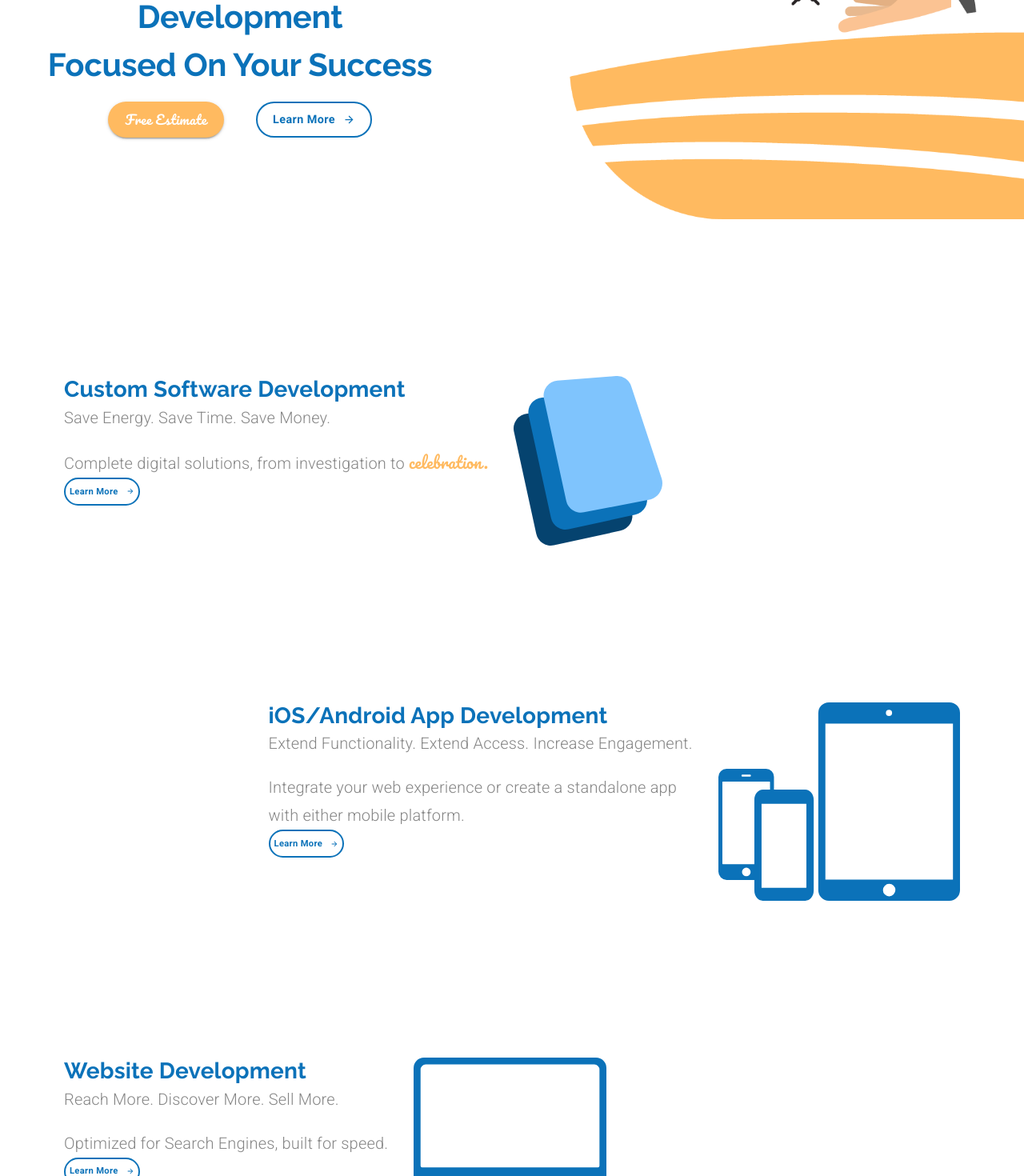
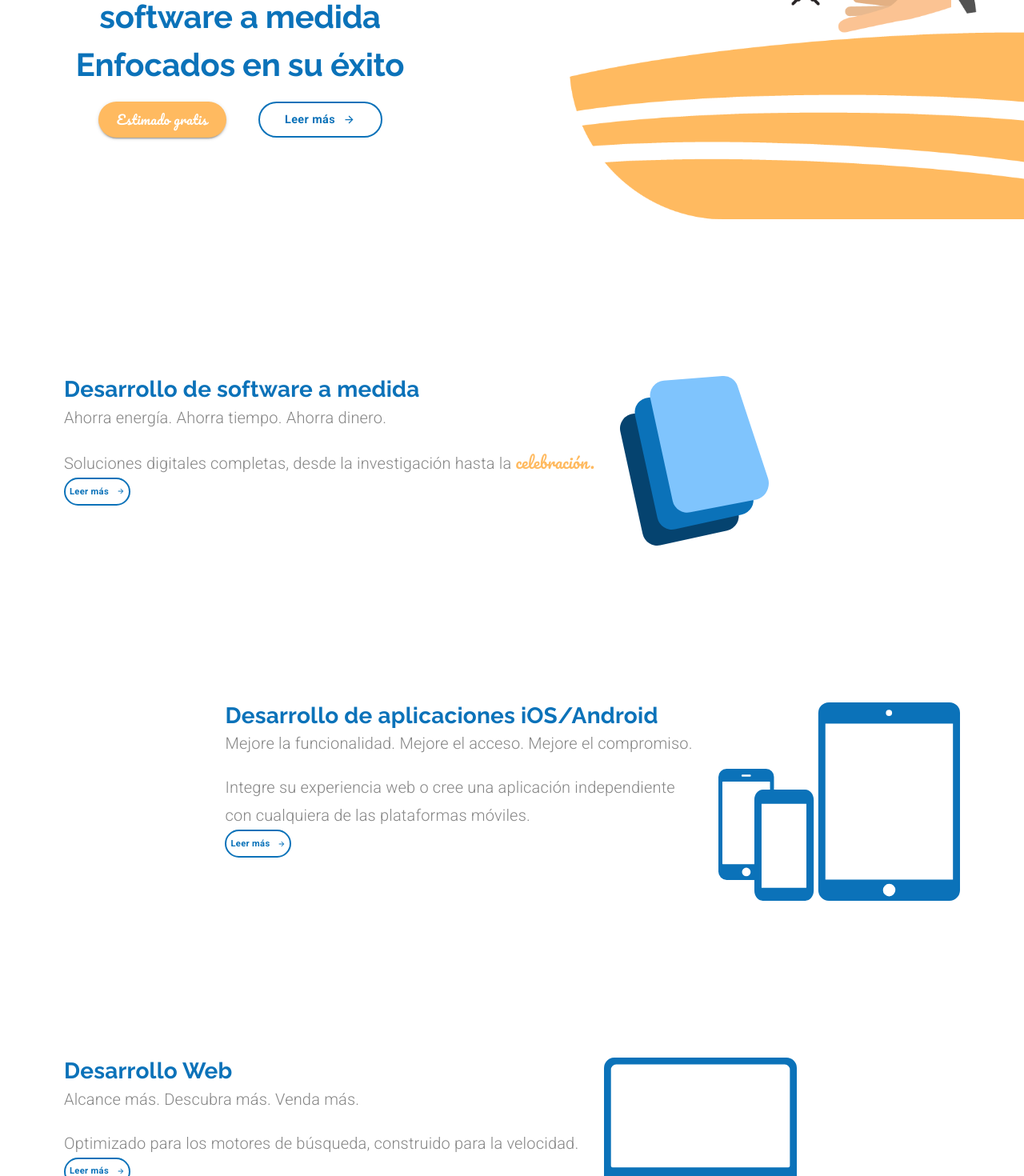
Before and after one commit to JoeContreras/arc-development, a React (Create React App) app: page / in a window 1280 px wide. Shown: the part 320-1790 px from the top of the page at 80% size. Built offline with nearby package versions, Linux system fonts and the light colour scheme.

Commit message:
Landing page translated

```diff
--- a/src/components/LandingPage.js
+++ b/src/components/LandingPage.js
@@ -34,7 +34,7 @@ const useStyles = makeStyles((theme) => ({
     backgroundColor: theme.palette.common.orange,
     borderRadius: 50,
     height: 45,
-    width: 145,
+    width: 160,
     marginRight: 40,
     "&:hover": {
       backgroundColor: theme.palette.secondary.light,
@@ -47,7 +47,7 @@ const useStyles = makeStyles((theme) => ({
     ...theme.typography.learnButton,
     fontSize: "0.9rem",
     height: 45,
-    width: 145,
+    width: 155,
   },
   learnButton: {
     ...theme.typography.learnButton,
@@ -157,9 +157,9 @@ export default function LandingPage(props) {
         <Grid container justify="flex-end" alignItems="center" direction="row">
           <Grid sm item className={classes.heroTextContainer}>
             <Typography variant="h2" align="center">
-              Custom Product & Software Development
+              Desarrollo de productos y software a medida
               <br />
-              Focused On Your Success
+              Enfocados en su éxito
             </Typography>
             <Grid
               container
@@ -174,7 +174,7 @@ export default function LandingPage(props) {
                   variant="contained"
                   onClick={() => props.setValue(5)}
                 >
-                  Free Estimate
+                  Estimado gratis
                 </Button>
               </Grid>
               <Grid item>
@@ -185,7 +185,7 @@ export default function LandingPage(props) {
                   variant="outlined"
                   onClick={() => props.setValue(2)}
                 >
-                  <span style={{ marginRight: 10 }}>Learn More</span>
+                  <span style={{ marginRight: 10 }}>Leer más</span>
                   <ButtonArrow
                     width={15}
                     height={15}
@@ -216,13 +216,15 @@ export default function LandingPage(props) {
               textAlign: matchesSM ? "center" : undefined,
             }}
           >
-            <Typography variant="h4">Custom Software Development</Typography>
+            <Typography variant="h4">
+              Desarrollo de software a medida
+            </Typography>
             <Typography variant="subtitle1" className={classes.subtitle}>
-              Save Energy. Save Time. Save Money.
+              Ahorra energía. Ahorra tiempo. Ahorra dinero.
             </Typography>
             <Typography variant="subtitle1">
-              Complete digital solutions, from investigation to{" "}
-              <span className={classes.specialText}>celebration.</span>
+              Soluciones digitales completas, desde la investigación hasta la{" "}
+              <span className={classes.specialText}>celebración.</span>
             </Typography>
             <Button
               component={Link}
@@ -234,7 +236,7 @@ export default function LandingPage(props) {
                 props.setSelectedIndex(1);
               }}
             >
-              <span style={{ marginRight: 10 }}>Learn More</span>
+              <span style={{ marginRight: 10 }}>Leer más</span>
               <ButtonArrow
                 width={10}
                 height={10}
@@ -266,13 +268,16 @@ export default function LandingPage(props) {
               textAlign: matchesSM ? "center" : undefined,
             }}
           >
-            <Typography variant="h4">iOS/Android App Development</Typography>
+            <Typography variant="h4">
+              Desarrollo de aplicaciones iOS/Android
+            </Typography>
             <Typography variant="subtitle1" className={classes.subtitle}>
-              Extend Functionality. Extend Access. Increase Engagement.
+              Mejore la funcionalidad. Mejore el acceso. Mejore el compromiso.
             </Typography>
             <Typography variant="subtitle1">
-              Integrate your web experience or create a standalone app
-              {matchesSM ? null : <br />}with either mobile platform.
+              Integre su experiencia web o cree una aplicación independiente
+              {matchesSM ? null : <br />}con cualquiera de las plataformas
+              móviles.
             </Typography>
             <Button
               component={Link}
@@ -284,7 +289,7 @@ export default function LandingPage(props) {
                 props.setSelectedIndex(2);
               }}
             >
-              <span style={{ marginRight: 10 }}>Learn More</span>
+              <span style={{ marginRight: 10 }}>Leer más</span>
               <ButtonArrow
                 width={10}
                 height={10}
@@ -317,12 +322,13 @@ export default function LandingPage(props) {
               textAlign: matchesSM ? "center" : undefined,
             }}
           >
-            <Typography variant="h4">Website Development</Typography>
+            <Typography variant="h4">Desarrollo Web</Typography>
             <Typography variant="subtitle1" className={classes.subtitle}>
-              Reach More. Discover More. Sell More.
+              Alcance más. Descubra más. Venda más.
             </Typography>
             <Typography variant="subtitle1">
-              Optimized for Search Engines, built for speed.
+              Optimizado para los motores de búsqueda, construido para la
+              velocidad.
             </Typography>
             <Button
               component={Link}
@@ -334,7 +340,7 @@ export default function LandingPage(props) {
                 props.setSelectedIndex(3);
               }}
             >
-              <span style={{ marginRight: 10 }}>Learn More</span>
+              <span style={{ marginRight: 10 }}>Leer más</span>
               <ButtonArrow
                 width={10}
                 height={10}
@@ -368,13 +374,13 @@ export default function LandingPage(props) {
               >
                 <Grid item>
                   <Typography variant="h3" gutterBottom>
-                    The Revolution
+                    La Revolución
                   </Typography>
                 </Grid>
                 <Grid item>
                   <Typography variant="subtitle1">
-                    Visionary insights coupled with cutting-edge technology is a
-                    recipe for revolution.
+                    Las ideas visionarias unidas a la tecnología de vanguardia
+                    son una receta para la revolución.
                   </Typography>
                   <Button
                     component={Link}
@@ -383,7 +389,7 @@ export default function LandingPage(props) {
                     variant="outlined"
                     onClick={() => props.setValue(2)}
                   >
-                    <span style={{ marginRight: 10 }}>Learn More</span>
+                    <span style={{ marginRight: 10 }}>Leer más</span>
                     <ButtonArrow
                       width={15}
                       height={15}
@@ -425,9 +431,11 @@ export default function LandingPage(props) {
                 direction="column"
               >
                 <Typography variant="h2" style={{ color: "white" }}>
-                  About Us
+                  Sobre nosotros
                 </Typography>
-                <Typography variant="subtitle2">Let's get personal.</Typography>
+                <Typography variant="subtitle2">
+                  Hagámoslo de un modo personal.
+                </Typography>
                 <Grid item>
                   <Button
                     component={Link}
@@ -437,7 +445,7 @@ export default function LandingPage(props) {
                     className={classes.learnButton}
                     onClick={() => props.setValue(3)}
                   >
-                    <span style={{ marginRight: 10 }}>Learn More</span>
+                    <span style={{ marginRight: 10 }}>Leer más</span>
                     <ButtonArrow width={10} height={10} fill="white" />
                   </Button>
                 </Grid>
@@ -453,10 +461,10 @@ export default function LandingPage(props) {
             >
               <Grid container direction="column">
                 <Typography variant="h2" style={{ color: "white" }}>
-                  Contact Us
+                  Contacto
                 </Typography>
                 <Typography variant="subtitle2">
-                  Say hello!{" "}
+                  ¡Salúdanos!{" "}
                   <span role="img" aria-label="waving hand">
                     👋🏻
                   </span>
@@ -470,7 +478,7 @@ export default function LandingPage(props) {
                     className={classes.learnButton}
                     onClick={() => props.setValue(4)}
                   >
-                    <span style={{ marginRight: 10 }}>Learn More</span>
+                    <span style={{ marginRight: 10 }}>Leer más</span>
                     <ButtonArrow width={10} height={10} fill="white" />
                   </Button>
                 </Grid>
```
